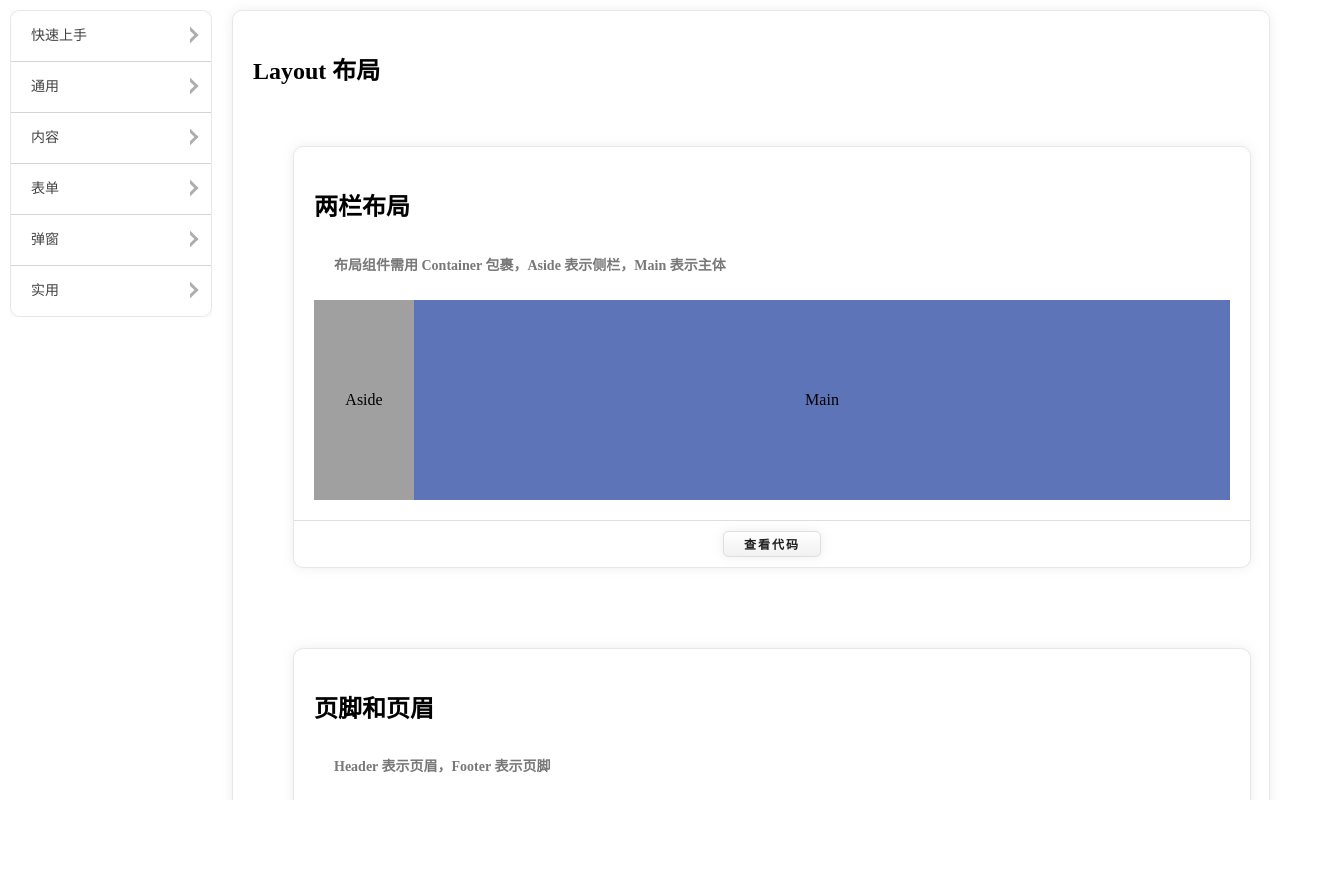
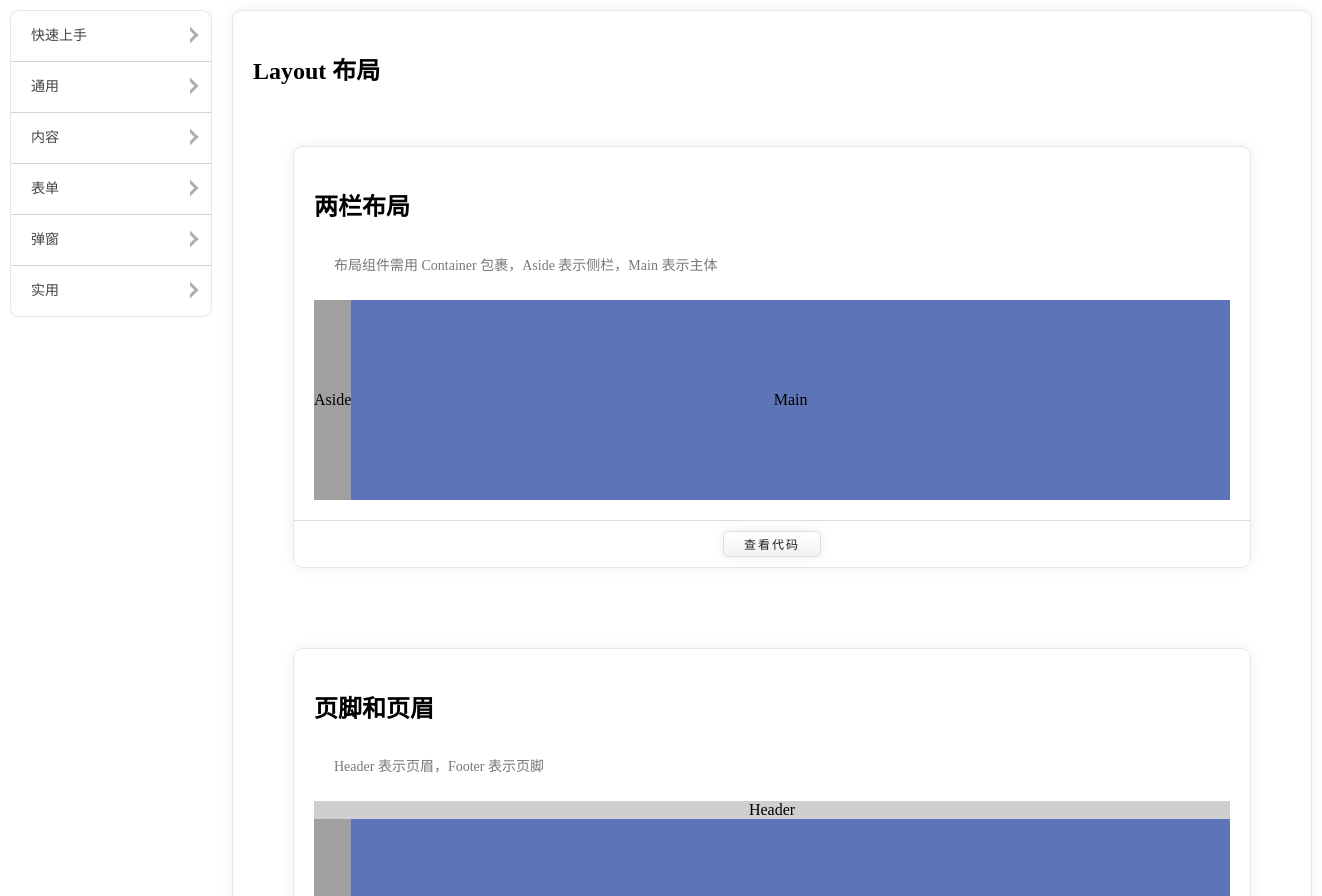
Before and after one commit to undefine4080/Wood-UI-React, a React (Vite) app: page / in a window 1280 px wide. Shown: the top 896 px of the page, 1322 px wide, since content can reach past the window. Before the commit the page ends 800 px from the top, so only its background shows below. Built offline with nearby package versions, Linux system fonts and the light colour scheme.

Commit message:
feat: redefine the props of Layout

```diff
--- a/src/base/styles/font.less
+++ b/src/base/styles/font.less
@@ -3,28 +3,24 @@
 // 大字体
 .wdu-text-large {
   font-size: 16px;
-  font-weight: 700;
   color: @wdu-font-color-main;
 }
 
 // 常规字体
 .wdu-text-normal {
   font-size: 14px;
-  font-weight: 600;
   color: @wdu-font-color-main;
 }
 
 // 小字体
 .wdu-text-small {
   font-size: 12px;
-  font-weight: 700;
   color: @wdu-font-color-main;
 }
 
 // 标题字体
 .wdu-text-title {
   font-size: 20px;
-  font-weight: bold;
   color: @wdu-font-color-title ;
   margin: 0 8px;
   line-height: 20px;
@@ -33,7 +29,6 @@
 // 文本段落
 .wdu-text-paragraph {
   color: @wdu-font-color-paragraph;
-  font-weight: bold;
   font-size: 14px;
   margin: 10px;
   text-align: left;
--- a/src/components/Layout/Layout.tsx
+++ b/src/components/Layout/Layout.tsx
@@ -1,160 +1,153 @@
-import commonProps from "@base/types/commonInterface";
 import type {
     propsContainer,
     propsAside,
     propsRow,
     propsCol,
-    propsFooter
+    propsFooterOrHeader,
+    propsMain
 } from './type';
 import { addUnitPx } from '@util';
 
 import './layout.less';
 
-function Container ( props: propsContainer ) {
-    const { id, className = '', width, height, style, children } = props;
+function Container(props: propsContainer) {
+    const { className = '', style, children } = props;
 
     let header: any,
         main: any,
         footer: any,
         aside: any[] = [];
-    const distributeChild = ( child: any ) => {
+
+    const distributeChild = (child: any) => {
         const childName = child.type.displayName;
-        switch ( childName ) {
-            case 'header':
+        switch (childName) {
+            case 'Header':
                 header = child;
                 break;
-            case 'main':
+            case 'Main':
                 main = child;
                 break;
-            case 'footer':
+            case 'Footer':
                 footer = child;
                 break;
-            case 'aside':
-                aside.push( child );
+            case 'Aside':
+                aside.push(child);
                 break;
             default:
                 return null;
         }
     };
 
-    if ( Array.isArray( children ) ) {
-        children.forEach( distributeChild );
+    if (Array.isArray(children)) {
+        children.forEach(distributeChild);
     } else {
-        distributeChild( children );
+        distributeChild(children);
     }
 
     return (
         <div
-            id={ id }
-            style={ {
-                ...style,
-                width: addUnitPx( width ),
-                height: addUnitPx( height ),
-            } }
-            className={ `wdu-container ${ className }` }>
-            <div className="wdu-header">{ header }</div>
+            style={style}
+            className={`wdu-container ${className}`}>
+            <div className="wdu-header">{header}</div>
+
             <div className="wdu-main-container">
-                { [ ...aside ] }
-                { main }
+                {[...aside]}
+                {main}
             </div>
-            <div className="wdu-footer">{ footer }</div>
+
+            <div className="wdu-footer">{footer}</div>
         </div>
     );
 };
 
-function Header ( props: commonProps ) {
-    const { id, className = '', children, height } = props;
+function Aside(props: propsAside) {
+    const { className = '', side = 'left', children } = props;
 
     return (
         <div
-            id={ id }
-            style={ { height: height ? addUnitPx( height ) : 'auto' } }
-            className={ `wdu-header ${ className }` }>
-            { children }
+            className={`wdu-aside-${side} ${className}`}>
+            {children}
         </div>
     );
 };
-Header.displayName = 'header';
+Aside.displayName = 'Aside';
 
-
-function Aside ( props: propsAside ) {
-    const { id, className = '', width, side = 'left', children } = props;
+function Header(props: propsFooterOrHeader) {
+    const { className = '', children } = props;
 
     return (
         <div
-            id={ id }
-            style={ { width: addUnitPx( width ) } }
-            className={ `wdu-aside-${ side } ${ className }` }>
-            { children }
+            className={`wdu-header ${className}`}>
+            {children}
         </div>
     );
 };
-Aside.displayName = 'aside';
+Header.displayName = 'Header';
 
-function Footer ( props: propsFooter ) {
-    const { id, className = '', children, height } = props;
+function Footer(props: propsFooterOrHeader) {
+    const { className = '', children } = props;
 
     return (
         <div
-            id={ id }
-            className={ `wdu-footer ${ className }` }
-            style={ { height: addUnitPx( height ) } }>{ children }</div>
+            className={`wdu-footer ${className}`}>{children}</div>
     );
 };
-Footer.displayName = 'footer';
+Footer.displayName = 'Footer';
 
-function Main ( props: commonProps ) {
-    const { id, className = '', children, height } = props;
+function Main(props: propsMain) {
+    const { className = '', children, style } = props;
 
     return (
         <div
-            id={ id }
-            style={ { height: addUnitPx( height ) } } className={ `wdu-main ${ className }` }>
-            { children }
+            style={style}
+            className={`wdu-main ${className}`}>
+            {children}
         </div>
     );
 };
-Main.displayName = 'main';
+Main.displayName = 'Main';
 
-function Row ( props: propsRow ) {
+function Row(props: propsRow) {
     const { justify = 'start', align = 'top', children, className = '' } = props;
 
     const baseStyle = 'wdu-row';
     const styleMap = {
         base: baseStyle,
-        start: `${ baseStyle }-start`,
-        center: `${ baseStyle }-center`,
-        end: `${ baseStyle }-end`,
-        around: `${ baseStyle }-around`,
-        between: `${ baseStyle }-between`,
-        top: `${ baseStyle }-top`,
-        bottom: `${ baseStyle }-bottom`,
-        middle: `${ baseStyle }-middle`,
+        start: `${baseStyle}-start`,
+        center: `${baseStyle}-center`,
+        end: `${baseStyle}-end`,
+        around: `${baseStyle}-around`,
+        between: `${baseStyle}-between`,
+        top: `${baseStyle}-top`,
+        bottom: `${baseStyle}-bottom`,
+        middle: `${baseStyle}-middle`,
     };
 
     return (
         <div
-            className={ `${ baseStyle } ${ justify && styleMap[ justify ] } ${ align && styleMap[ align ] } ${ className }` }>
-            { children }
+            className={`${baseStyle} ${justify && styleMap[justify]} ${align && styleMap[align]} ${className}`}>
+            {children}
         </div>
     );
 };
+Row.displayName = 'Row';
 
-function Col ( props: propsCol ) {
+function Col(props: propsCol) {
     const baseStyle = 'wdu-col';
     const { span = 12, children, className = '' } = props;
 
     let colSpan = span;
-    if ( span < 1 || span > 12 ) {
+    if (span < 1 || span > 12) {
         colSpan = 12;
-        console.warn( 'number of span of Col is wrong: ', span );
+        console.warn('number of span of Col is wrong: ', span);
     }
 
     return (
-        <div className={ `${ baseStyle } ${ colSpan && `${ baseStyle }-${ colSpan } ${ className }` }` }>
-            { children }
+        <div className={`${baseStyle} ${colSpan && `${baseStyle}-${colSpan} ${className}`}`}>
+            {children}
         </div>
     );
 };
+Col.displayName = 'Col';
 
 export { Container, Aside, Header, Footer, Main, Row, Col };
--- a/src/components/Layout/layout.less
+++ b/src/components/Layout/layout.less
@@ -21,19 +21,18 @@ each(@selectors, {
         flex-wrap: nowrap;
 
         .wdu-main {
-            order: 1;
+            order: 2;
             flex-grow: 1;
         }
 
         .wdu-aside-left {
+            order: 1;
             flex-shrink: 0;
-            order: 0;
-            height: 100%;
         }
 
         .wdu-aside-right {
+            order: 3;
             flex-shrink: 0;
-            order: 2;
         }
     }
 
```
Also changed, not shown: src/components/Layout/type.ts (+21 -7 lines).
